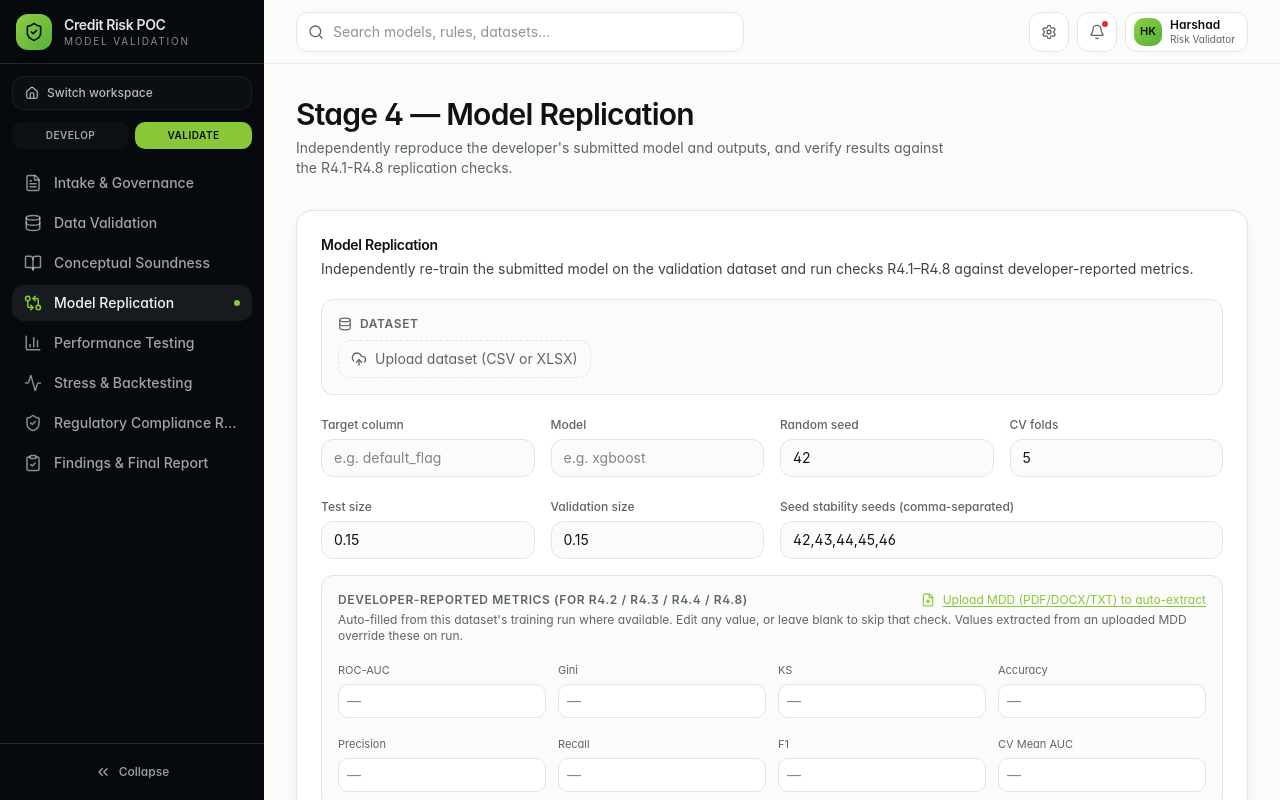
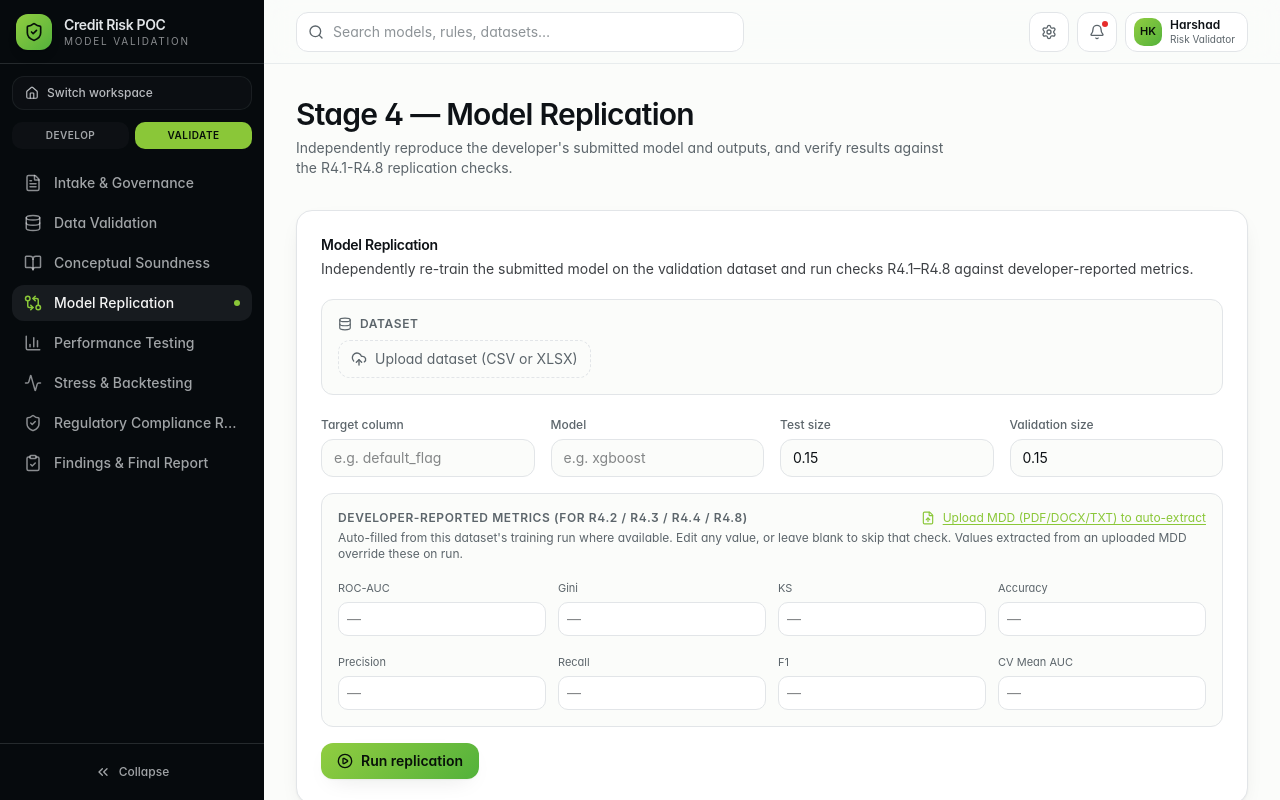
Before and after one commit to harshaddeloitte9/FINAL-FE-BE--1, a React (Vite) app in the folder aegis-frontend/: page /validation/challenger in a window 1280 px wide. Shown: the top 800 px of the page. Built offline with nearby package versions, Linux system fonts and the light colour scheme.

Commit message:
random seed

```diff
--- a/aegis-frontend/src/routes/validation.challenger.tsx
+++ b/aegis-frontend/src/routes/validation.challenger.tsx
@@ -92,9 +92,6 @@ function ModelReplicationPanel() {
   const [modelName, setModelName] = React.useState("");
   const [testSize, setTestSize] = React.useState(0.15);
   const [valSize, setValSize] = React.useState(0.15);
-  const [randomSeed, setRandomSeed] = React.useState(42);
-  const [cvFolds, setCvFolds] = React.useState(5);
-  const [seedsText, setSeedsText] = React.useState("42,43,44,45,46");
   const [reported, setReported] = React.useState<Record<string, string>>({});
   const [availableModels, setAvailableModels] = React.useState<string[]>([]);
   const [loading, setLoading] = React.useState(false);
@@ -186,8 +183,6 @@ function ModelReplicationPanel() {
     if (trainingConfig) {
       if (typeof trainingConfig.test_size === "number") setTestSize(trainingConfig.test_size);
       if (typeof trainingConfig.val_size === "number") setValSize(trainingConfig.val_size);
-      if (typeof trainingConfig.random_seed === "number") setRandomSeed(trainingConfig.random_seed);
-      if (typeof trainingConfig.cv_folds === "number") setCvFolds(trainingConfig.cv_folds);
     }
 
     const sourceMetrics = validationMddMetrics ?? (trainingResult?.evaluation_metrics as Record<string, any> | undefined);
@@ -238,11 +233,8 @@ function ModelReplicationPanel() {
       form.append("model_name", modelName.trim());
       form.append("algorithm", algorithmName);
       form.append("target_col", targetCol.trim());
-      form.append("seeds", seedsText.trim() || "42,43,44,45,46");
       form.append("test_size", String(testSize));
       form.append("val_size", String(valSize));
-      form.append("random_seed", String(randomSeed));
-      form.append("cv_folds", String(cvFolds));
       if (mddFile) form.append("mdd_file", mddFile);
 
       const reportedPayload = Object.fromEntries(
@@ -276,15 +268,11 @@ function ModelReplicationPanel() {
 
   const seedChartData = React.useMemo(() => {
     if (!replication?.result?.seed_aucs?.length) return [];
-    const seedIds = seedsText
-      .split(",")
-      .map((s) => s.trim())
-      .filter(Boolean);
     return replication.result.seed_aucs.map((auc, i) => ({
-      seed: seedIds[i] ?? `#${i + 1}`,
+      seed: `#${i + 1}`,
       auc,
     }));
-  }, [replication, seedsText]);
+  }, [replication]);
 
   const ablationChartData = React.useMemo(() => {
     const abl = replication?.result?.ablation;
@@ -433,28 +421,6 @@ function ModelReplicationPanel() {
         </div>
 
         <div>
-          <label className="text-xs font-medium text-muted-foreground">Random seed</label>
-          <input
-            type="number"
-            value={randomSeed}
-            onChange={(e) => setRandomSeed(Number(e.target.value))}
-            className="mt-1 w-full rounded-lg border border-border bg-background px-3 py-2 text-sm"
-          />
-        </div>
-
-        <div>
-          <label className="text-xs font-medium text-muted-foreground">CV folds</label>
-          <input
-            type="number"
-            min={2}
-            max={10}
-            value={cvFolds}
-            onChange={(e) => setCvFolds(Number(e.target.value))}
-            className="mt-1 w-full rounded-lg border border-border bg-background px-3 py-2 text-sm"
-          />
-        </div>
-
-        <div>
           <label className="text-xs font-medium text-muted-foreground">Test size</label>
           <input
             type="number"
@@ -476,15 +442,6 @@ function ModelReplicationPanel() {
             max={0.4}
             value={valSize}
             onChange={(e) => setValSize(Number(e.target.value))}
-            className="mt-1 w-full rounded-lg border border-border bg-background px-3 py-2 text-sm"
-          />
-        </div>
-
-        <div className="sm:col-span-2">
-          <label className="text-xs font-medium text-muted-foreground">Seed stability seeds (comma-separated)</label>
-          <input
-            value={seedsText}
-            onChange={(e) => setSeedsText(e.target.value)}
             className="mt-1 w-full rounded-lg border border-border bg-background px-3 py-2 text-sm"
           />
         </div>
```
